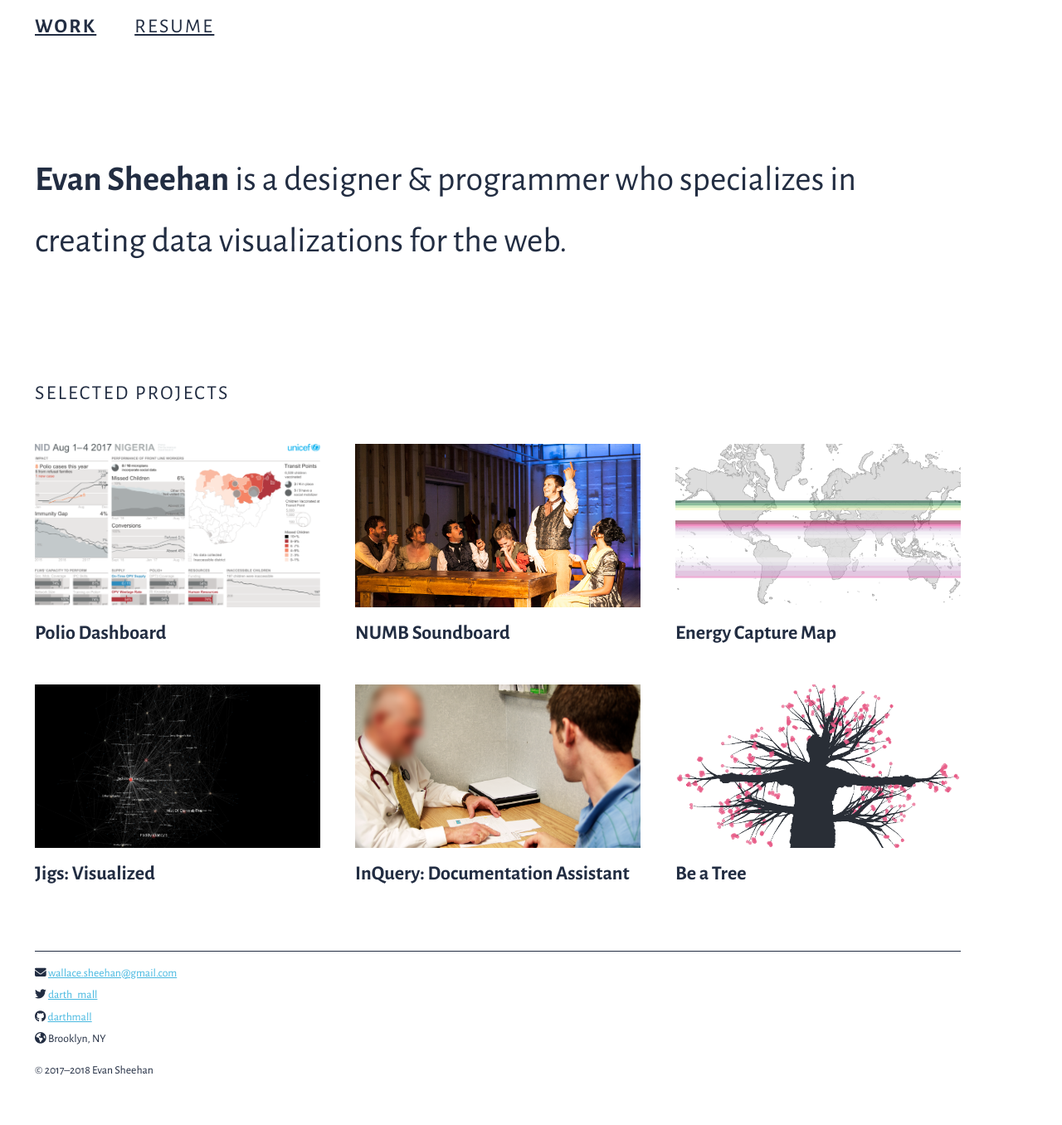
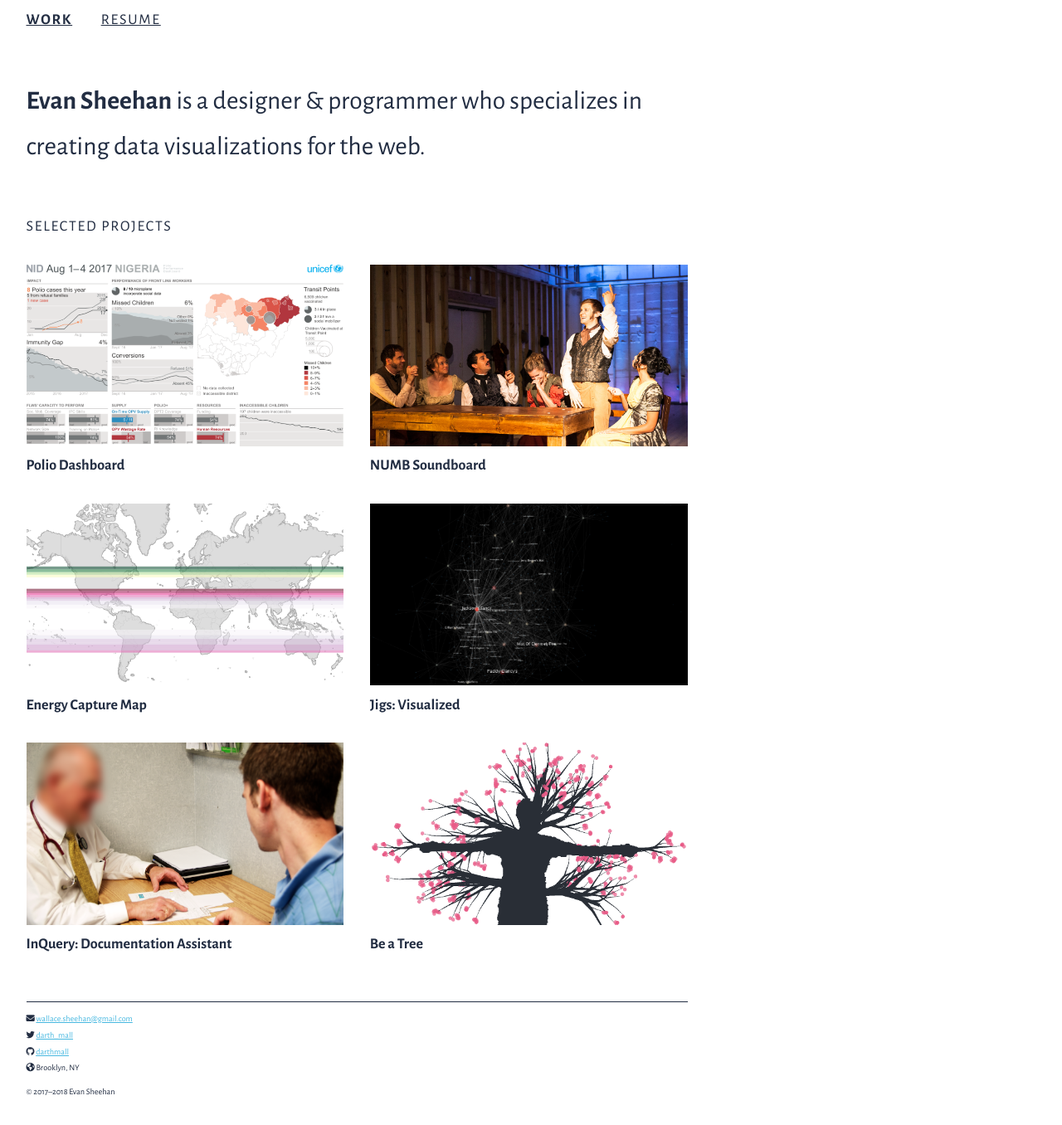
Before and after one commit to darthmall/darthmall.github.io, a Jekyll site: the page built from index.html, in a window 1280 px wide. Shown: the whole page at 83% size. Built offline with Jekyll 4.4.1, drawn with Linux system fonts in a browser that asks for light colours; nearby versions of some CDN libraries.

Commit message:
Remove responsive font size
- Always use 18px
- Reduce some margins for the new scale
- Set some missing line lengths

```diff
--- a/_sass/grid.sass
+++ b/_sass/grid.sass
@@ -11,7 +11,3 @@
 @media screen and (min-width: $sm-screen)
   .project-list
     +sm-grid
-
-@media screen and (min-width: $md-screen)
-  .project-list
-    +md-grid
--- a/_sass/lists.sass
+++ b/_sass/lists.sass
@@ -31,6 +31,7 @@ ul, ol
 dl
   margin-top: ms(0)
   margin-bottom: ms(0)
+  max-width: $line-length
   line-height: 1.2
 
 dt
--- a/_sass/nav.sass
+++ b/_sass/nav.sass
@@ -1,5 +1,5 @@
 nav
-  margin-bottom: ms(3)
+  margin-bottom: ms(2)
   max-width: $sm-screen
 
   ul
--- a/_sass/typography.sass
+++ b/_sass/typography.sass
@@ -17,7 +17,7 @@ body
   font-weight: 400
   line-height: $line-height
   margin: 0
-  max-width: 1200px
+  max-width: $md-screen
 
 header
   padding-top: ms(-1)
@@ -34,7 +34,7 @@ h1
   font-size: ms(1)
   font-weight: normal
   line-height: ms(2)
-  margin: ms(3) 0
+  margin: ms(2) 0
   max-width: $line-length
 
 h2
@@ -106,7 +106,3 @@ address
 .abstract
   font-style: italic
   margin-bottom: ms(-1)
-
-@media screen and (min-width: $md-screen)
-  html
-    font-size: $md-font-size
--- a/_sass/variables.sass
+++ b/_sass/variables.sass
@@ -5,7 +5,6 @@ $md-screen: 860px
 
 $modularscale: (base: 1rem, ratio: 1.75)
 $font-size: 1.125em
-$md-font-size: 1.5em
 
 $line-height: ms(-1) + ms(0)
 $line-length: 35em
```
